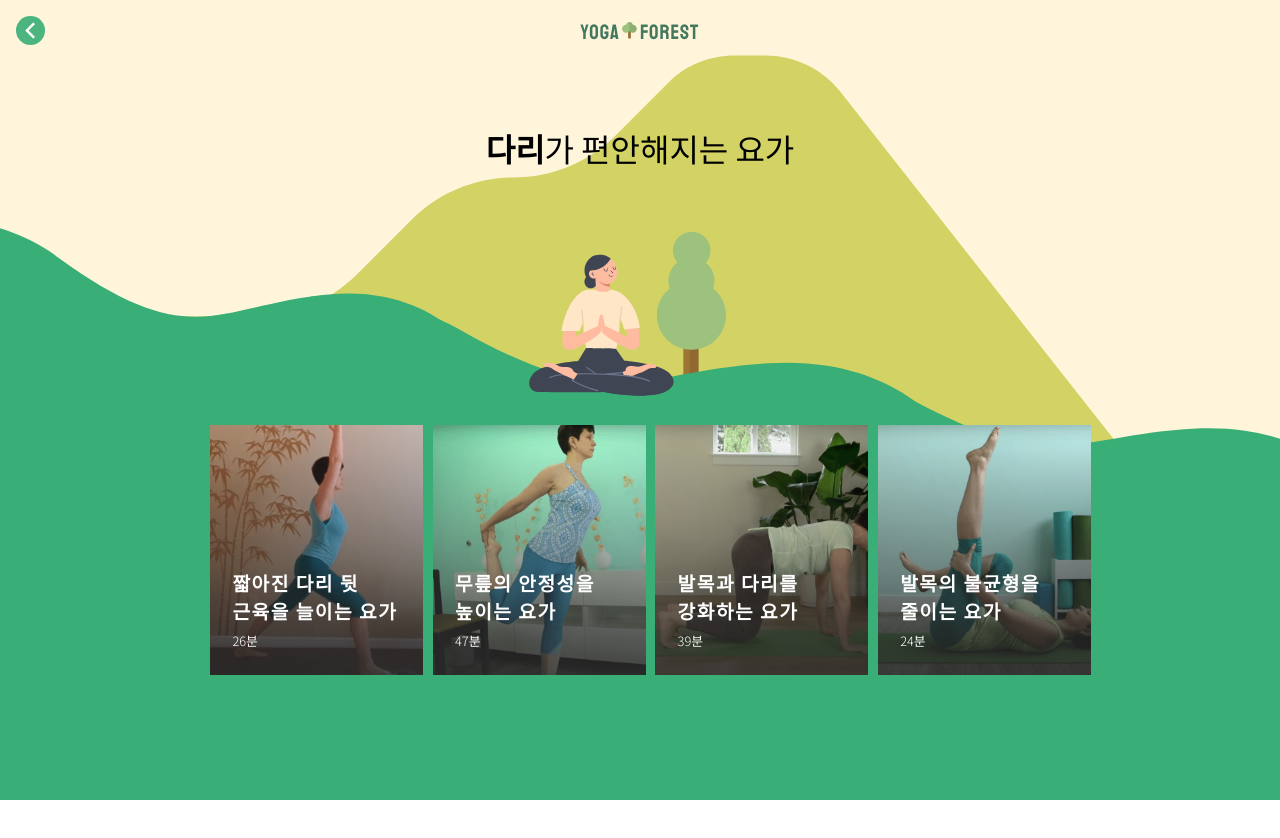
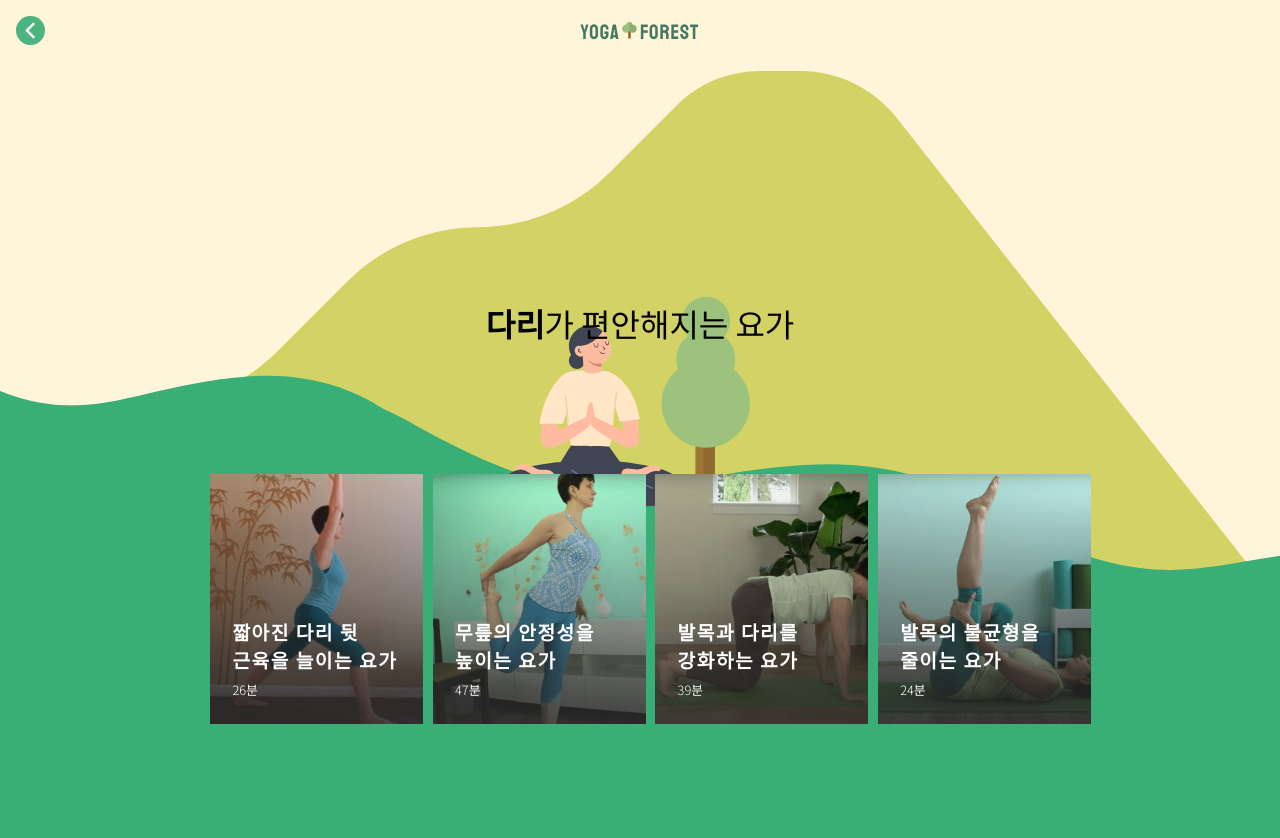
Before and after one commit to mmyeon/yogalim, a React (Create React App) app: page /practice/legs in a window 1280 px wide. Shown: the top 838 px of the page. Before the commit the page ends 800 px from the top, so only its background shows below. Built offline with nearby package versions, Linux system fonts and the light colour scheme.

Commit message:
[fix] PracticeVideoList 컴포넌트 > 가로회전시 디자인 짤리는 문제 개선

```diff
--- a/src/routes/PracticeVideoList/index.styles.js
+++ b/src/routes/PracticeVideoList/index.styles.js
@@ -8,6 +8,12 @@ export const Container = styled.div`
   position: relative;
   width: 100%;
   height: 100%;
+
+  /* TODO: 매직넘버 개선하기 */
+  @media (max-height: 812px) and (orientation: landscape) {
+    overflow: scroll;
+    height: 80vw;
+  }
 
   > .background {
     width: 100%;
@@ -37,6 +43,10 @@ export const Container = styled.div`
       flex-direction: column;
       height: 100%;
       justify-content: space-evenly;
+
+      @media (orientation: landscape) {
+        justify-content: center;
+      }
 
       > .title {
         font-weight: 300;
```
